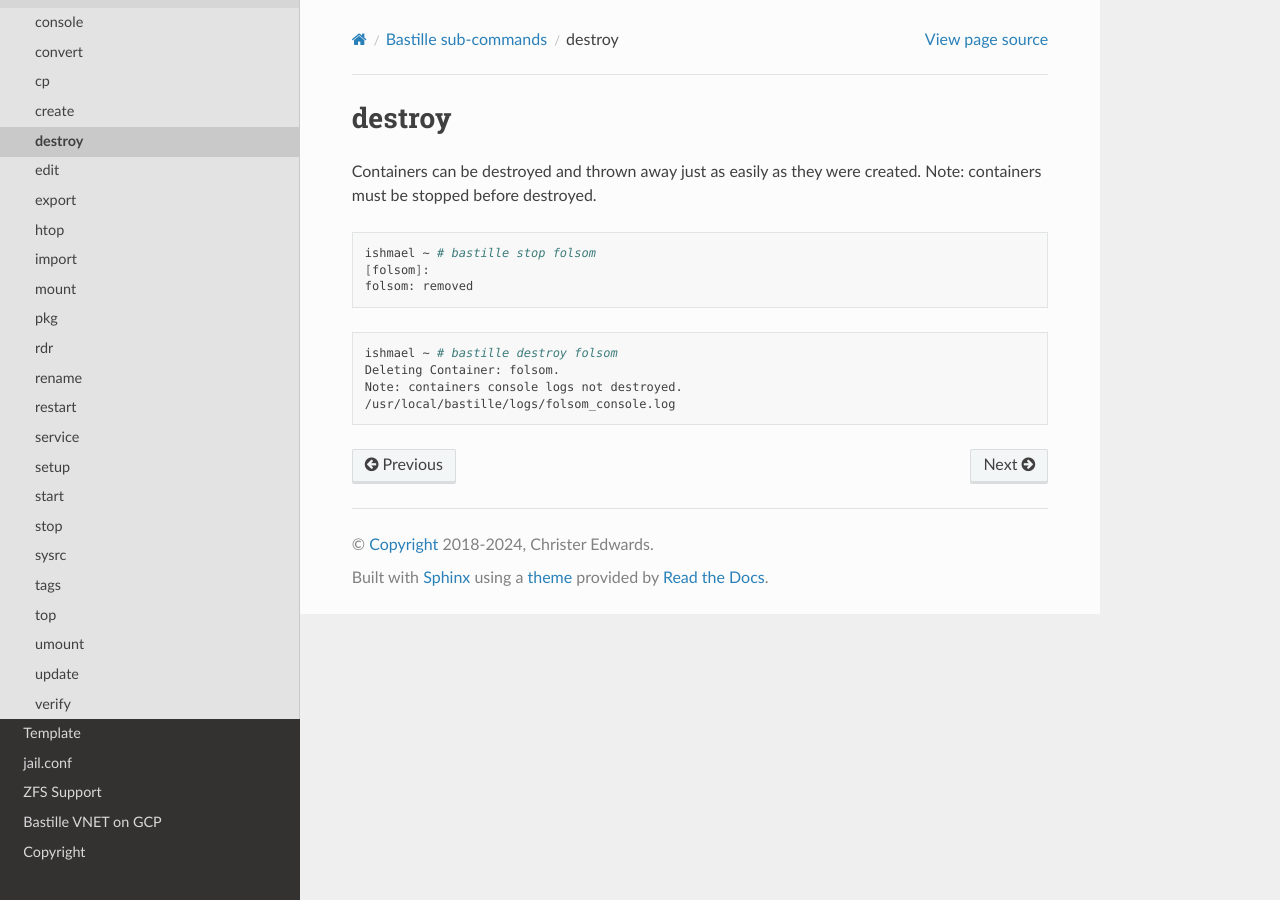
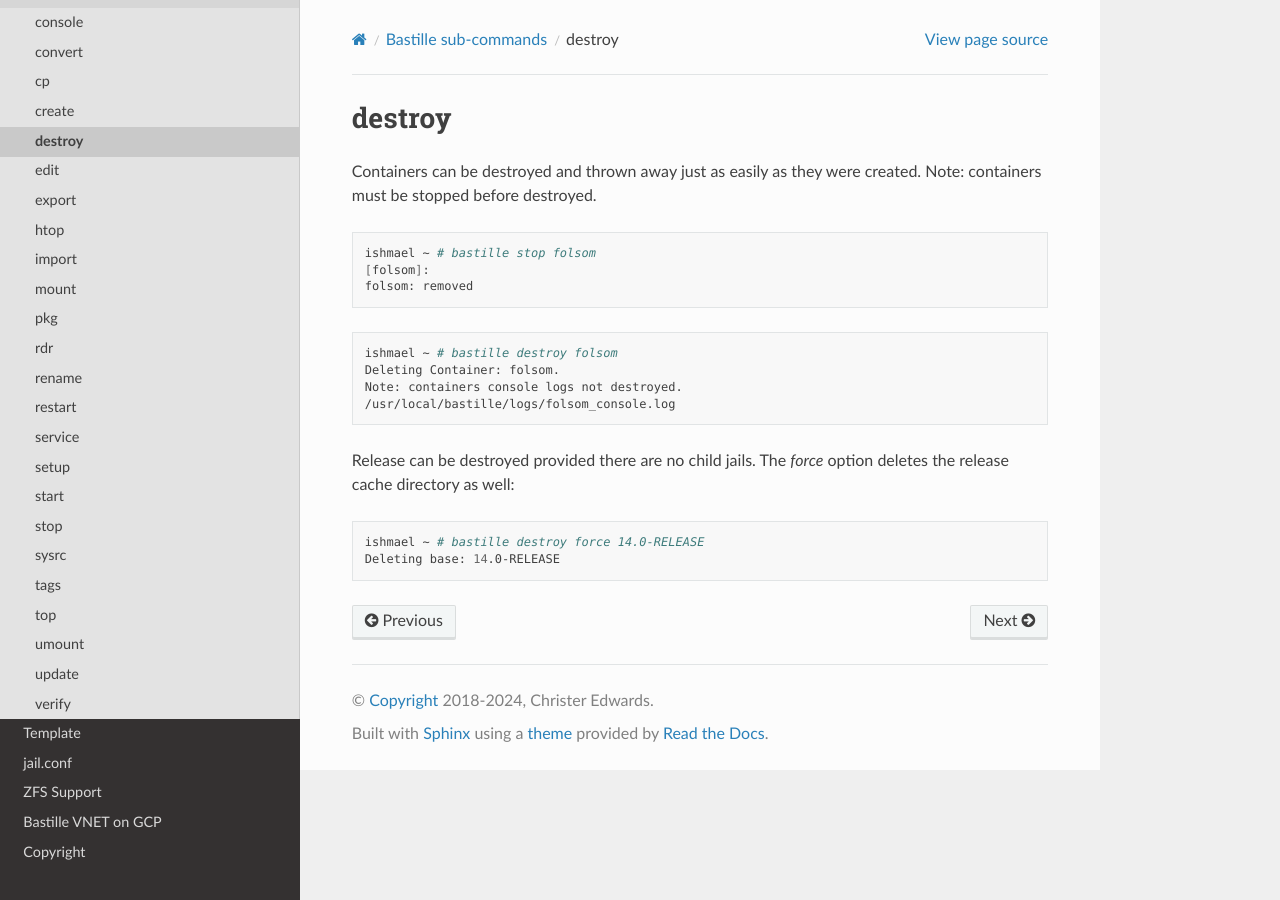
Before and after one commit to BastilleBSD/bastille, a Sphinx documentation site: the page built from docs/chapters/subcommands/destroy.rst, in a window 1280 px wide. Built offline with Sphinx 7.4.7 and the Read the Docs theme 3.1.0, drawn with Linux system fonts in a browser that asks for light colours; pages that are not in the unit, such as notebooks, are missing from menus.

Commit message:
Document destroy force release as also destroying the cache

```diff
--- a/docs/chapters/subcommands/destroy.rst
+++ b/docs/chapters/subcommands/destroy.rst
@@ -17,3 +17,11 @@ created.  Note: containers must be stopped before destroyed.
   Deleting Container: folsom.
   Note: containers console logs not destroyed.
   /usr/local/bastille/logs/folsom_console.log
+
+Release can be destroyed provided there are no child jails. The `force` option
+deletes the release cache directory as well:
+
+.. code-block:: shell
+
+  ishmael ~ # bastille destroy force 14.0-RELEASE
+  Deleting base: 14.0-RELEASE
--- a/docs/chapters/upgrading.rst
+++ b/docs/chapters/upgrading.rst
@@ -39,3 +39,5 @@ After upgrading all jails from one release to the next you may find that you now
 `bastille list releases` to list all bootstrapped releases.
 
 `bastille destroy X.Y-RELEASE` to fully delete the release.
+
+`bastille destroy force X.Y-RELEASE` to delete the cache directory as well.
```
